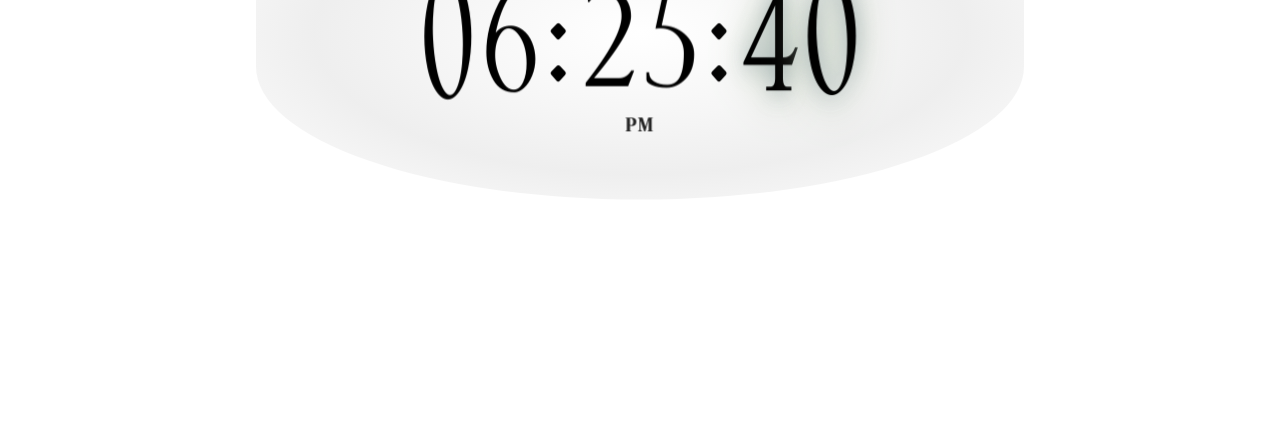
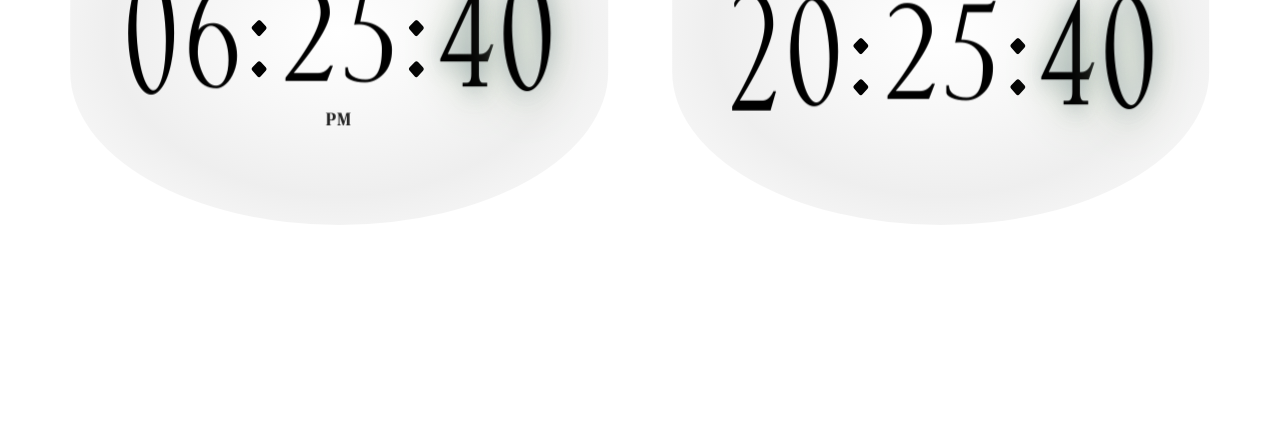
Before and after one commit to aayeddie/Smash-Ultimate-CLOCK, a plain HTML site: page index.html in a window 1280 px wide. Shown: the part 367-800 px from the top of the page. Drawn offline with Linux system fonts and the light colour scheme.

Commit message:
Update index.html

```diff
--- a/index.html
+++ b/index.html
@@ -2,7 +2,7 @@
 <html lang="en">
 <head>
   <meta charset="UTF-8" />
-  <title>Super Smash Live Clock</title>
+  <title>USA & Europe Clocks</title>
   <meta name="viewport" content="width=device-width, initial-scale=1" />
   <style>
     @font-face {
@@ -18,13 +18,25 @@
       background: transparent;
       height: 100%;
       overflow: hidden;
+      font-family: 'SuperSmash', sans-serif;
     }
 
     .center-wrapper {
+      display: flex;
+      justify-content: center;
+      align-items: center;
+      height: 100vh;
+      gap: 5vw;
+    }
+
+    .clock-box {
       position: relative;
-      width: 100vw;
-      height: 100vh;
-      overflow: hidden;
+      width: 42vw;
+      height: 30vw;
+      display: flex;
+      flex-direction: column;
+      align-items: center;
+      justify-content: center;
     }
 
     .background-cloud {
@@ -32,8 +44,8 @@
       top: 50%;
       left: 50%;
       transform: translate(-50%, -50%);
-      width: 60vw;
-      height: 26vw;
+      width: 100%;
+      height: 100%;
       background: radial-gradient(ellipse at center,
         rgba(255, 255, 255, 0.9) 0%,
         rgba(240, 240, 240, 0.6) 35%,
@@ -42,28 +54,29 @@
         rgba(255, 255, 255, 0) 100%);
       border-radius: 50% / 40%;
       box-shadow: 0 0 3vw rgba(255, 255, 255, 0.3);
+      pointer-events: none;
       z-index: 0;
-      pointer-events: none;
+    }
+
+    .clock-label {
+      font-size: 2.5vw;
+      font-weight: 900;
+      margin-bottom: 0.8vw;
+      z-index: 2;
+      color: black;
     }
 
     .stopwatch {
-      font-family: 'SuperSmash', sans-serif;
-      color: black;
-      position: absolute;
-      top: 50%;
-      left: 50%;
-      transform: translate(-50%, -50%);
       display: flex;
       flex-direction: column;
       align-items: center;
-      z-index: 1;
-      margin-top: 2.2vw; /* Only change: move digits down slightly */
+      z-index: 2;
     }
 
     .digits {
       display: flex;
       gap: 0.01em;
-      font-size: 9.72vw;
+      font-size: 9.5vw;
       font-weight: 900;
       line-height: 1;
     }
@@ -75,22 +88,36 @@
     }
 
     .ampm {
-      font-size: 2.2vw;
+      font-size: 2vw;
       font-weight: 900;
       transform: scale(0.7);
       opacity: 0.85;
       color: black;
-      margin-top: 0.3vw;
+      margin-top: 0.5vw;
       pointer-events: none;
     }
 
-    @media (max-width: 600px) {
+    @media (max-width: 900px) {
+      .clock-box {
+        width: 90vw;
+        height: 30vh;
+      }
+
+      .center-wrapper {
+        flex-direction: column;
+        gap: 4vh;
+      }
+
       .digits {
-        font-size: 11.5vw;
+        font-size: 12vw;
       }
+
+      .clock-label {
+        font-size: 5vw;
+      }
+
       .ampm {
-        font-size: 5vw;
-        margin-top: 1vw;
+        font-size: 4vw;
       }
     }
 
@@ -113,20 +140,41 @@
 </head>
 <body>
   <div class="center-wrapper">
+    <!-- USA Clock -->
+    <div class="clock-box">
       <div class="background-cloud"></div>
-
+      <div class="clock-label">USA</div>
       <div class="stopwatch">
         <div class="digits">
-        <span class="digit" id="h0" data-global="-1.8">0</span>
-        <span class="digit" id="h1" data-global="-1.1">0</span>
+          <span class="digit" id="uh0" data-global="-1.8">0</span>
+          <span class="digit" id="uh1" data-global="-1.1">0</span>
           <span class="digit">:</span>
-        <span class="digit" id="m0" data-global="-0.5">0</span>
-        <span class="digit" id="m1" data-global="0.5">0</span>
+          <span class="digit" id="um0" data-global="-0.5">0</span>
+          <span class="digit" id="um1" data-global="0.5">0</span>
           <span class="digit">:</span>
-        <span class="digit" id="s0" data-global="1.1">0</span>
-        <span class="digit" id="s1" data-global="1.4">0</span>
+          <span class="digit" id="us0" data-global="1.1">0</span>
+          <span class="digit" id="us1" data-global="1.4">0</span>
         </div>
-      <div class="ampm" id="ampm">AM</div>
+        <div class="ampm" id="uampm">AM</div>
+      </div>
+    </div>
+
+    <!-- Europe Clock -->
+    <div class="clock-box">
+      <div class="background-cloud"></div>
+      <div class="clock-label">Europe</div>
+      <div class="stopwatch">
+        <div class="digits">
+          <span class="digit" id="eh0" data-global="-1.8">0</span>
+          <span class="digit" id="eh1" data-global="-1.1">0</span>
+          <span class="digit">:</span>
+          <span class="digit" id="em0" data-global="-0.5">0</span>
+          <span class="digit" id="em1" data-global="0.5">0</span>
+          <span class="digit">:</span>
+          <span class="digit" id="es0" data-global="1.1">0</span>
+          <span class="digit" id="es1" data-global="1.4">0</span>
+        </div>
+      </div>
     </div>
   </div>
 
@@ -145,55 +193,68 @@
       });
     }
 
-    window.onload = () => {
-      applyStretch();
-
-      const prev = {
-        h0: null, h1: null,
-        m0: null, m1: null,
-        s0: null, s1: null,
-        ampm: null
-      };
-
     function flashDigit(id) {
       const el = document.getElementById(id);
+      if (!el) return;
       el.classList.remove('tick-flash');
       void el.offsetWidth;
       el.classList.add('tick-flash');
     }
 
-      setInterval(() => {
+    function updateClocks() {
       const now = new Date();
-        let hour = now.getHours();
-        const minute = now.getMinutes();
-        const second = now.getSeconds();
-        const ampm = hour >= 12 ? "PM" : "AM";
 
-        hour = hour % 12;
-        if (hour === 0) hour = 12;
+      // USA Clock (Local 12-hour)
+      let h = now.getHours();
+      const m = now.getMinutes();
+      const s = now.getSeconds();
+      const ampm = h >= 12 ? 'PM' : 'AM';
+      h = h % 12;
+      if (h === 0) h = 12;
 
-        const h = String(hour).padStart(2, '0');
-        const m = String(minute).padStart(2, '0');
-        const s = String(second).padStart(2, '0');
+      updateDigit('uh0', String(h).padStart(2, '0')[0]);
+      updateDigit('uh1', String(h).padStart(2, '0')[1]);
+      updateDigit('um0', String(m).padStart(2, '0')[0]);
+      updateDigit('um1', String(m).padStart(2, '0')[1]);
+      updateDigit('us0', String(s).padStart(2, '0')[0]);
+      updateDigit('us1', String(s).padStart(2, '0')[1]);
 
-        [['h0', h[0]], ['h1', h[1]],
-         ['m0', m[0]], ['m1', m[1]],
-         ['s0', s[0]], ['s1', s[1]]].forEach(([id, val]) => {
+      const ampmEl = document.getElementById('uampm');
+      if (ampmEl.textContent !== ampm) {
+        ampmEl.textContent = ampm;
+        flashDigit('uampm');
+      }
+
+      // Europe Clock (Berlin, 24-hour)
+      const euNow = new Date().toLocaleTimeString('en-GB', {
+        timeZone: 'Europe/Berlin',
+        hour12: false,
+        hour: '2-digit',
+        minute: '2-digit',
+        second: '2-digit'
+      });
+      const [eh, em, es] = euNow.split(':');
+
+      updateDigit('eh0', eh[0]);
+      updateDigit('eh1', eh[1]);
+      updateDigit('em0', em[0]);
+      updateDigit('em1', em[1]);
+      updateDigit('es0', es[0]);
+      updateDigit('es1', es[1]);
+    }
+
+    function updateDigit(id, val) {
       const el = document.getElementById(id);
-          if (prev[id] !== val) {
+      if (el.textContent !== val) {
         el.textContent = val;
         flashDigit(id);
-            prev[id] = val;
       }
-        });
+    }
 
-        const ampmEl = document.getElementById('ampm');
-        if (prev.ampm !== ampm) {
-          ampmEl.textContent = ampm;
-          flashDigit('ampm');
-          prev.ampm = ampm;
-        }
-      }, 1000);
+    window.onload = () => {
+      applyStretch();
+      updateClocks();
+      setInterval(updateClocks, 1000);
     };
   </script>
 </body>
```
Lines whose indentation alone changed are shown as unchanged.
